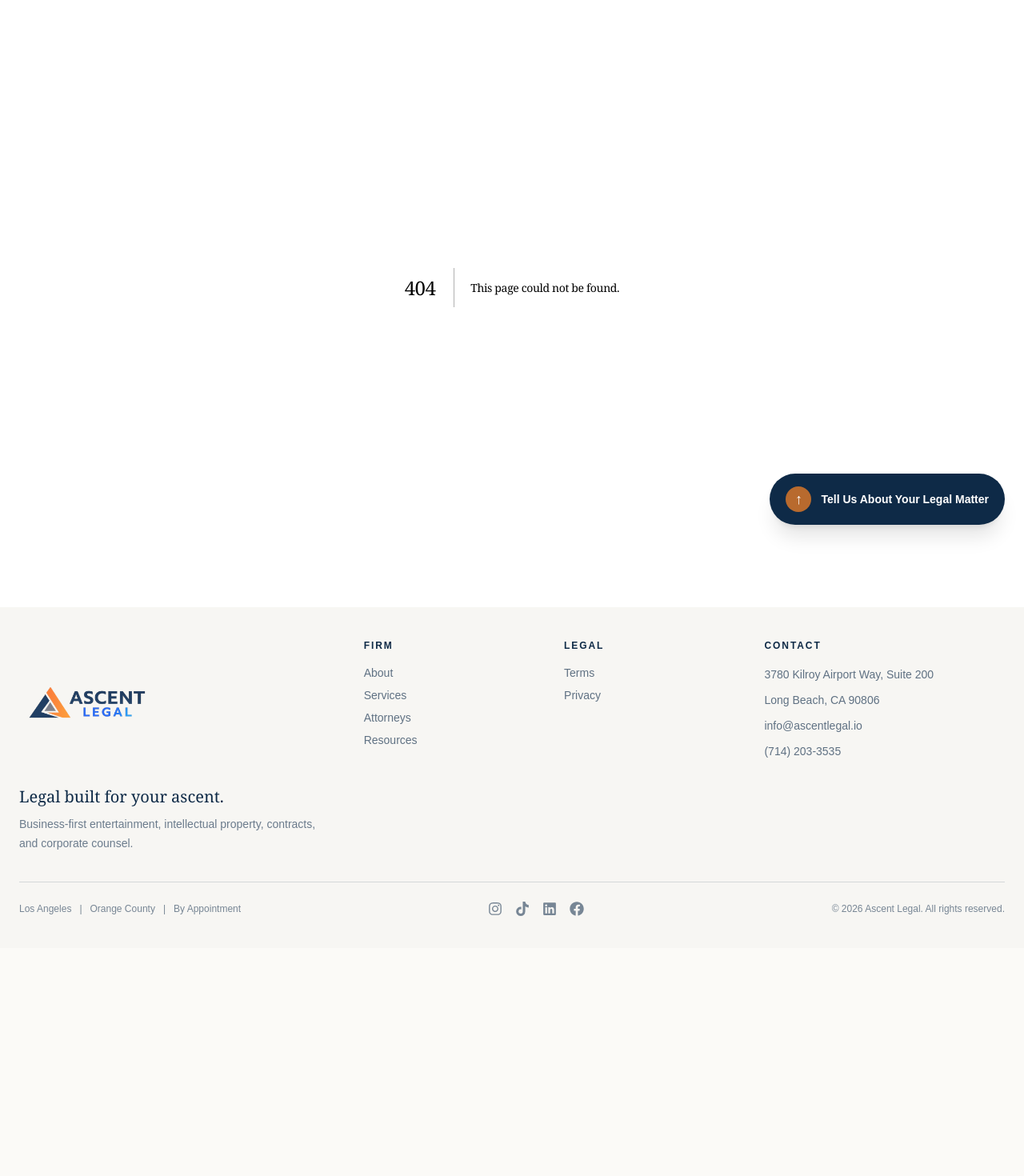
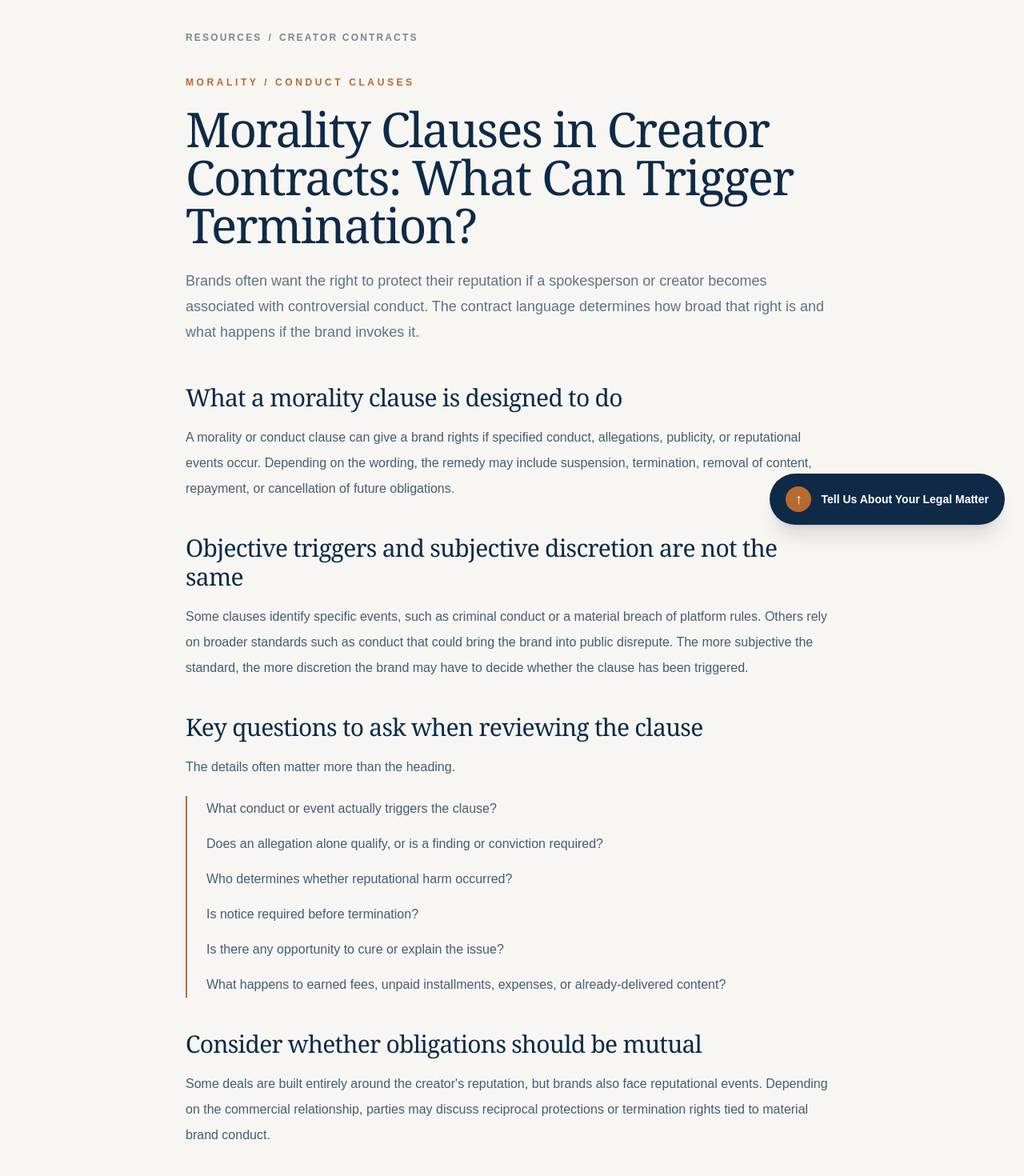
Before and after one commit to ajdreams17/Ascentlegal, a Next.js app: page /resources/morality-clause-creator-contracts in a window 1280 px wide. Before the commit this address had no page. Shown: the part 120-1590 px from the top of the page at 80% size. Before the commit the page ends 1305 px from the top, so only its background shows below. Built offline with nearby package versions, Linux system fonts and the light colour scheme.

Commit message:
Add morality-clause-creator-contracts creator contract guide

```diff
--- /dev/null
+++ b/app/resources/morality-clause-creator-contracts/page.jsx
@@ -0,0 +1,105 @@
+import Link from "next/link";
+
+export const metadata = {
+  title: "Morality Clauses in Creator Contracts: What Can Trigger Termination? | Ascent Legal",
+  description:
+    "A practical guide to morality and conduct clauses in creator and brand agreements, including triggers, discretion, notice, cure rights, termination, and payment consequences.",
+  alternates: {
+    canonical: "/resources/morality-clause-creator-contracts",
+  },
+  openGraph: {
+    type: "article",
+    title: "Morality Clauses in Creator Contracts: What Can Trigger Termination?",
+    description:
+      "A practical guide to morality and conduct clauses in creator and brand agreements, including triggers, discretion, notice, cure rights, termination, and payment consequences.",
+    url: "/resources/morality-clause-creator-contracts",
+  },
+};
+
+export default function ResourcePage() {
+  return (
+    <main className="bg-[#F7F6F3] text-[#0E2A47]">
+      <article className="mx-auto max-w-4xl px-6 py-20 sm:px-10">
+        <nav className="text-xs font-semibold uppercase tracking-[0.18em] text-[#7A8794]">
+          <Link href="/resources" className="hover:text-[#B86A2E]">Resources</Link>
+          <span className="mx-2">/</span>
+          Creator Contracts
+        </nav>
+
+        <p className="mt-10 text-xs font-semibold uppercase tracking-[0.3em] text-[#B86A2E]">
+          Morality / Conduct Clauses
+        </p>
+        <h1 className="mt-5 font-serif text-5xl leading-tight tracking-[-0.03em] sm:text-6xl">
+          Morality Clauses in Creator Contracts: What Can Trigger Termination?
+        </h1>
+        <p className="mt-6 text-lg leading-8 text-[#5F7386]">
+          Brands often want the right to protect their reputation if a spokesperson or creator becomes associated with controversial conduct. The contract language determines how broad that right is and what happens if the brand invokes it.
+        </p>
+
+        <div className="mt-12 space-y-10 text-base leading-8 text-[#455D72]">
+          <section>
+            <h2 className="font-serif text-3xl text-[#0E2A47]">What a morality clause is designed to do</h2>
+            <p className="mt-4">A morality or conduct clause can give a brand rights if specified conduct, allegations, publicity, or reputational events occur. Depending on the wording, the remedy may include suspension, termination, removal of content, repayment, or cancellation of future obligations.</p>
+
+          </section>
+
+          <section>
+            <h2 className="font-serif text-3xl text-[#0E2A47]">Objective triggers and subjective discretion are not the same</h2>
+            <p className="mt-4">Some clauses identify specific events, such as criminal conduct or a material breach of platform rules. Others rely on broader standards such as conduct that could bring the brand into public disrepute. The more subjective the standard, the more discretion the brand may have to decide whether the clause has been triggered.</p>
+
+          </section>
+
+          <section>
+            <h2 className="font-serif text-3xl text-[#0E2A47]">Key questions to ask when reviewing the clause</h2>
+            <p className="mt-4">The details often matter more than the heading.</p>
+            <ul className="mt-5 space-y-3 border-l-2 border-[#B86A2E] pl-6">
+              <li>What conduct or event actually triggers the clause?</li>
+              <li>Does an allegation alone qualify, or is a finding or conviction required?</li>
+              <li>Who determines whether reputational harm occurred?</li>
+              <li>Is notice required before termination?</li>
+              <li>Is there any opportunity to cure or explain the issue?</li>
+              <li>What happens to earned fees, unpaid installments, expenses, or already-delivered content?</li>
+            </ul>
+          </section>
+
+          <section>
+            <h2 className="font-serif text-3xl text-[#0E2A47]">Consider whether obligations should be mutual</h2>
+            <p className="mt-4">Some deals are built entirely around the creator's reputation, but brands also face reputational events. Depending on the commercial relationship, parties may discuss reciprocal protections or termination rights tied to material brand conduct.</p>
+
+          </section>
+
+          <section>
+            <h2 className="font-serif text-3xl text-[#0E2A47]">Read morality clauses with termination and payment terms</h2>
+            <p className="mt-4">The practical consequence of a morality clause depends on the remedy. A right to stop future work is different from a right to claw back compensation already earned. The termination, payment, indemnity, and content-removal provisions should be read together.</p>
+
+          </section>
+        </div>
+
+        <div className="mt-14 border border-[#0E2A47]/10 bg-white p-8">
+          <p className="text-xs font-semibold uppercase tracking-[0.2em] text-[#B86A2E]">Related Creator Contract Guides</p>
+          <div className="mt-5 grid gap-3 sm:grid-cols-2">
+            <Link href="/resources/creator-management-agreement-review" className="text-sm font-semibold text-[#0E2A47] hover:text-[#B86A2E]">Creator Management Agreements →</Link>
+            <Link href="/resources/exclusivity-creator-brand-deals" className="text-sm font-semibold text-[#0E2A47] hover:text-[#B86A2E]">Exclusivity in Brand Deals →</Link>
+            <Link href="/resources/creator-contract-usage-rights" className="text-sm font-semibold text-[#0E2A47] hover:text-[#B86A2E]">Creator Usage Rights →</Link>
+            <Link href="/resources/perpetuity-creator-contracts" className="text-sm font-semibold text-[#0E2A47] hover:text-[#B86A2E]">Perpetuity in Creator Contracts →</Link>
+          </div>
+        </div>
+
+        <div className="mt-10 border border-[#0E2A47]/10 bg-white p-8">
+          <p className="text-xs font-semibold uppercase tracking-[0.2em] text-[#B86A2E]">Related Service</p>
+          <h2 className="mt-3 font-serif text-2xl">Have a creator or brand agreement to review?</h2>
+          <p className="mt-3 text-sm leading-7 text-[#5F7386]">
+            Ascent Legal reviews and negotiates creator, influencer, UGC, sponsorship, management, and brand deal agreements.
+          </p>
+          <Link href="/services/creator-contract-review" className="mt-5 inline-flex bg-[#0E2A47] px-6 py-3 text-xs font-bold uppercase tracking-[0.16em] text-white hover:bg-[#B86A2E]">
+            Creator Contract Review →
+          </Link>
+        </div>
+
+        <p className="mt-8 text-xs leading-5 text-[#7A8794]">
+          This article is general information only and is not legal advice. Contract terms and legal rights depend on the specific agreement and facts. Reading this article does not create an attorney-client relationship.
+        </p>
+      </article>
+    </main>
+  );
+}
```
